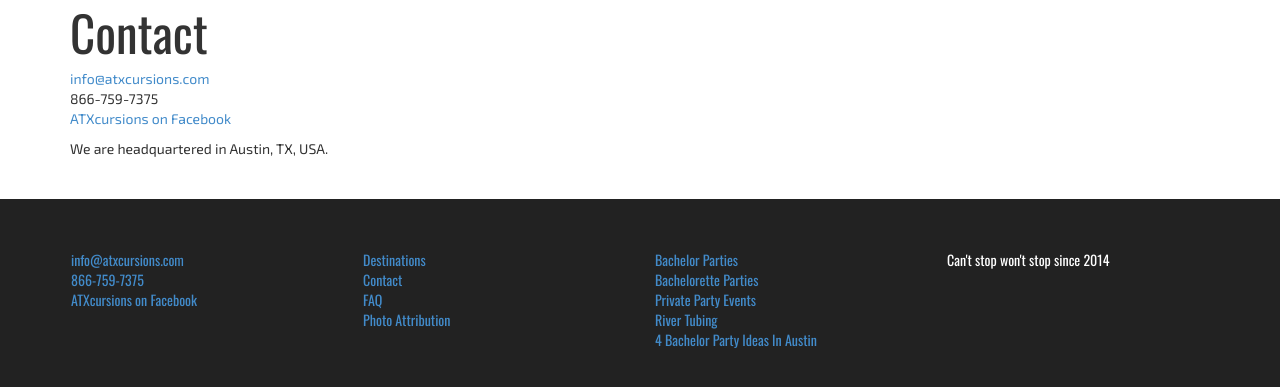
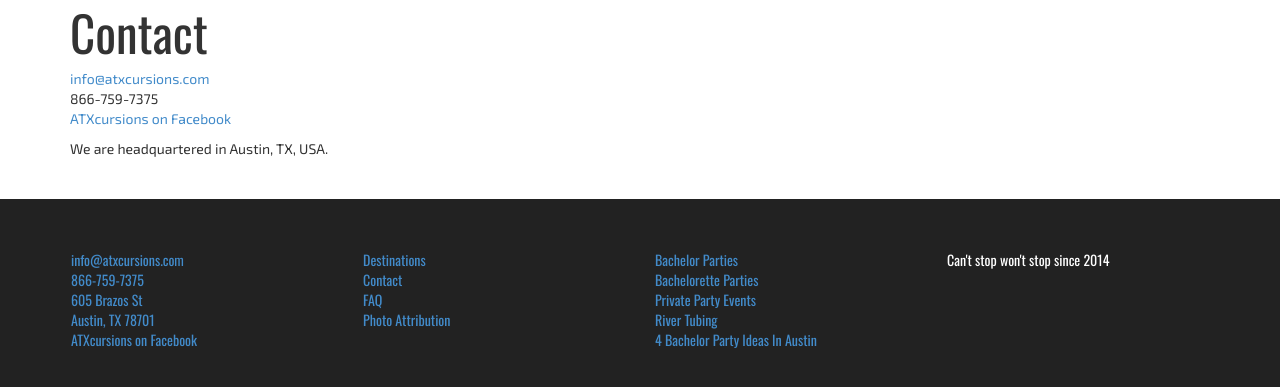
Before and after one commit to Gennovacap-Technology/axtcursions, a Jekyll site: the page built from contact.html, in a window 1280 px wide and 900 px high, scrolled down 677 px, cut to the strip 509-896 px from the top of the window. Built offline with Jekyll 4.4.1, drawn with Linux system fonts in a browser that asks for light colours; nearby versions of some CDN libraries; Markdown is read by kramdown in place of the engine named in the settings.

Commit message:
adding address to the bottom of every page

```diff
--- a/_layouts/default.html
+++ b/_layouts/default.html
@@ -89,6 +89,7 @@
                   <ul class="list-unstyled">
                     <li><a href='&#109;ailto&#58;%6&#57;%6Ef&#111;%4&#48;atx&#37;6&#51;ur%7&#51;i&#111;ns%&#50;E&#99;%&#54;F&#109;' onclick="ga('send', 'event', 'call to action', 'email us', 'footer link');">&#105;nfo&#64;at&#120;&#99;ursions&#46;com</a></li>
                     <li><a href="tel:8667597375" onclick="ga('send', 'event', 'call to action', 'call us', 'footer link');">866-759-7375</a></li>
+                    <li><a href="https://www.google.com/maps/place/605+Brazos+St,+Austin,+TX+78701/@30.268174,-97.7410419,15z">605 Brazos St<br />Austin, TX 78701</a></li>
                     <li><a href="https://www.facebook.com/atxcursions">ATXcursions on Facebook</a></li>
                   </ul>
                 </div>
--- a/index.html
+++ b/index.html
@@ -10,7 +10,7 @@
             <h2>River Tubing!</h2>
             <p>Float down the San Marcos River. BYOB! Every Monday, Wednesday, and Friday.</p>
             <!--<p>&nbsp;</p>-->
-            <p><a class="btn btn-lg btn-primary" href="https://atxcursions.rezdy.com/28617/river-tubing-in-san-marcos" role="button">Let's float! &raquo;</a> <a class="btn btn-lg btn-primary" href="/river-float-tubing-austin.html" role="button">Private groups &raquo;</a></p>
+            <p><a class="btn btn-lg btn-primary" href="https://atxcursions.rezdy.com/28617/river-tubing" role="button">Let's float! &raquo;</a> <a class="btn btn-lg btn-primary" href="/river-float-tubing-austin.html" role="button">Private groups &raquo;</a></p>
           </div>
       </div>
     </div>
```
Also changed, not shown: images/facebook/akjapSV.jpg (added), images/fire/15134723446_959dffd380_o.jpg (added), images/fire/15157757085_d947756ab9_o.jpg (added), images/tubing/10471556_685778168171538_5197695731020976774_o.jpg (added), images/tubing/10509497_685218798227475_8418557749779001867_n(1).jpg (added), images/tubing/10539180_685778934838128_1455114719184242507_o(1).jpg (added), images/tubing/group-1-2-3-480x360.png (added), 2 other files.
